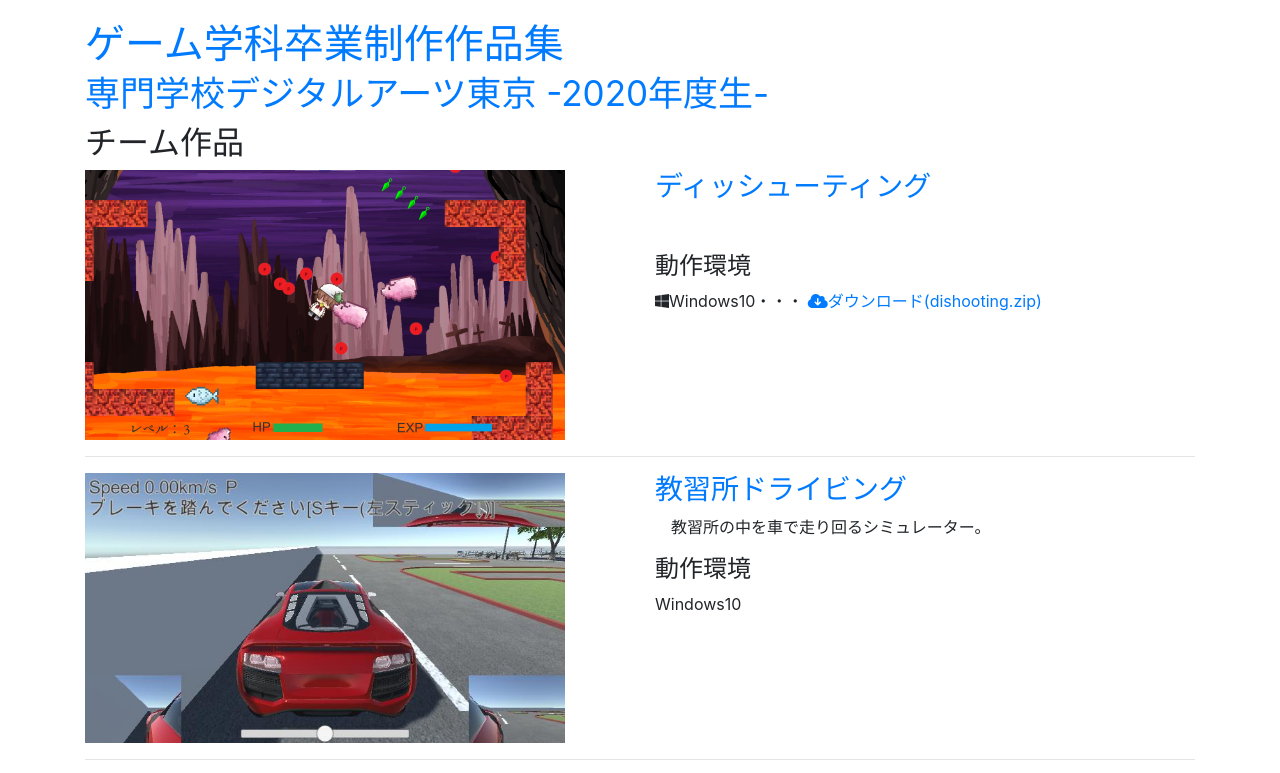
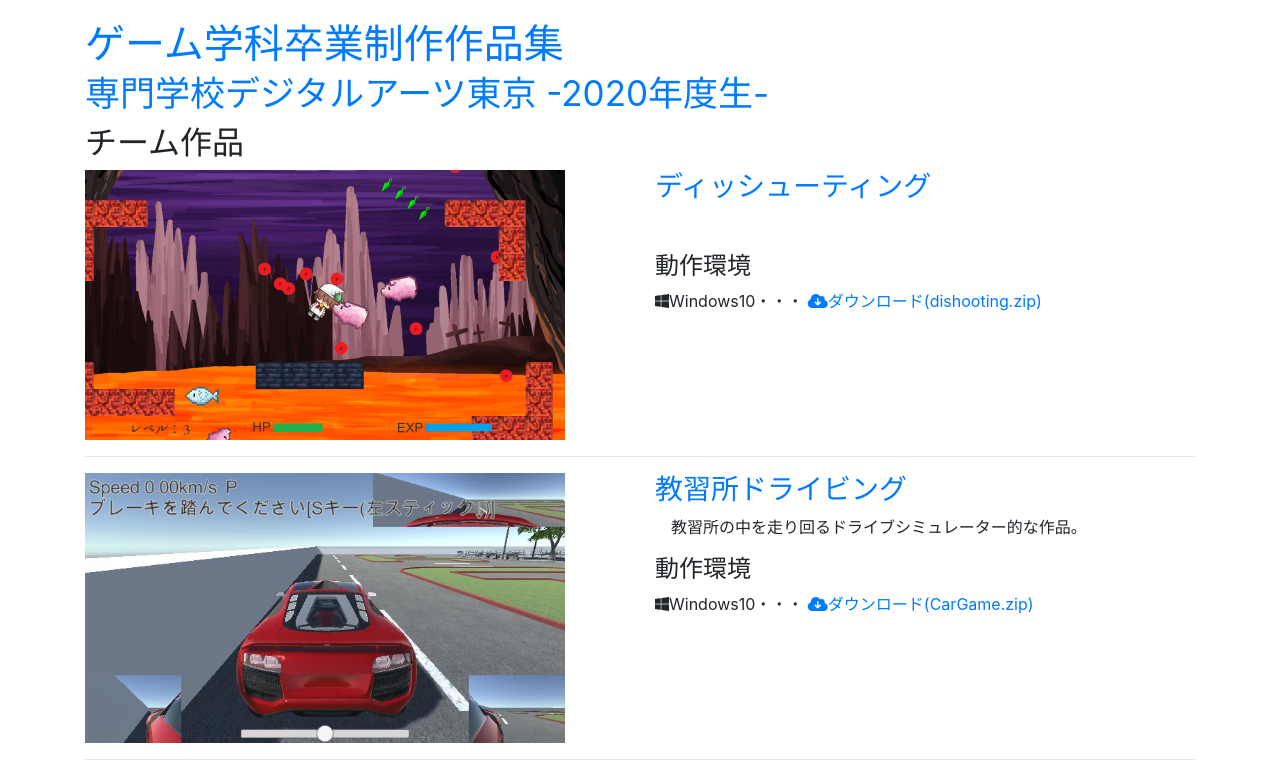
Before and after one commit to datgm20/works, a plain HTML site: page index.html in a window 1280 px wide. Shown: the top 773 px of the page. Drawn offline with nearby package versions, Linux system fonts and the light colour scheme.

Commit message:
CarGame実行ファイル追加

```diff
--- a/index.html
+++ b/index.html
@@ -63,9 +63,11 @@
                 <a href="./drive/index.html">
                   <h3>教習所ドライビング</h3>
                 </a>
-                <p>　教習所の中を車で走り回るシミュレーター。</p>
+                <p>　教習所の中を走り回るドライブシミュレーター的な作品。</p>
                 <h4>動作環境</h4>
-                <p>Windows10</p>
+                <p><i class="fab fa-windows"></i>Windows10・・・
+                  <a href="./drive/CarGame.zip" download=""><i class="fas fa-cloud-download-alt"></i>ダウンロード(CarGame.zip)</a>
+                </p>
               </div>
             </div>
 
```
Also changed, not shown: drive/index.html (+3 -5 lines), 1 other file.
